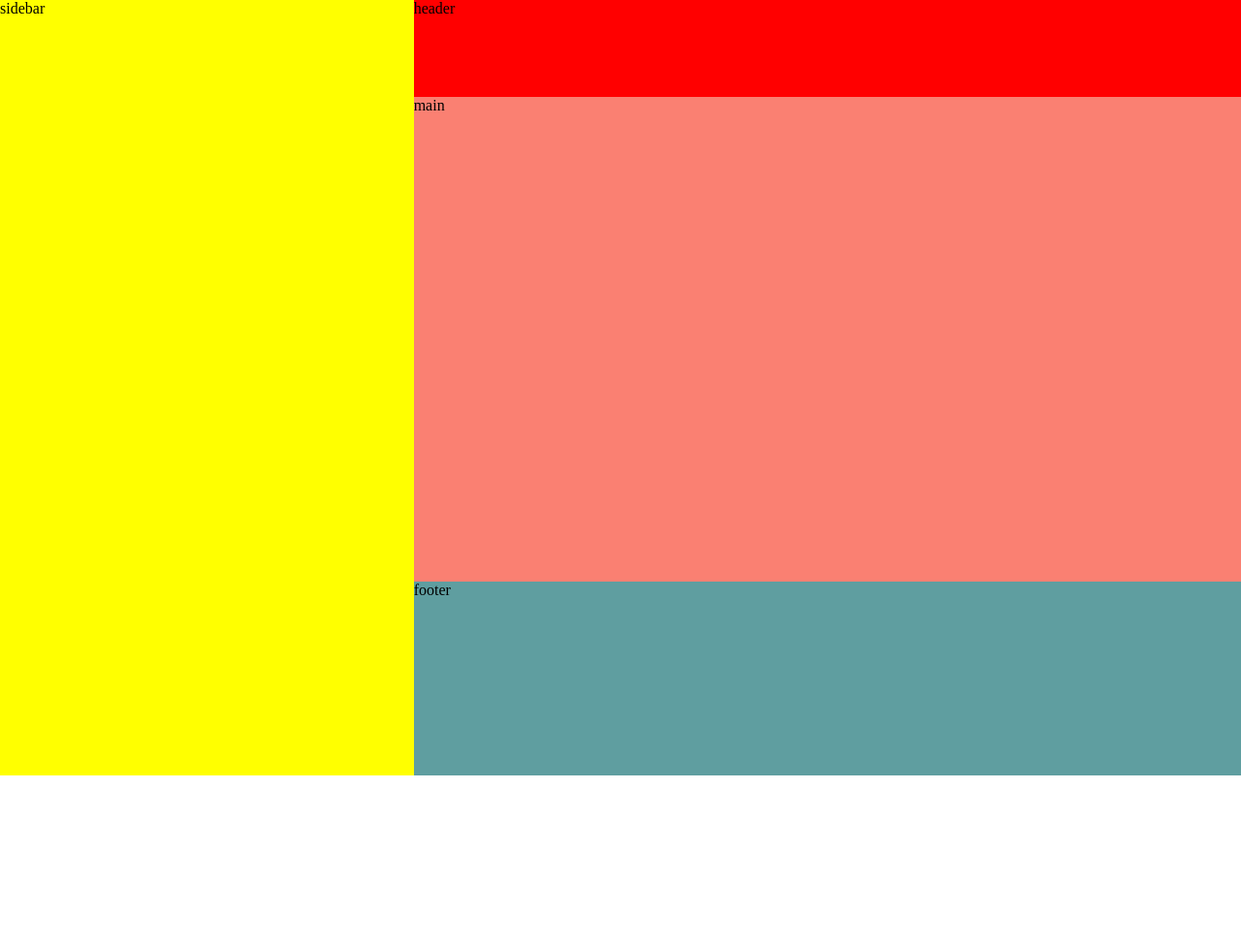
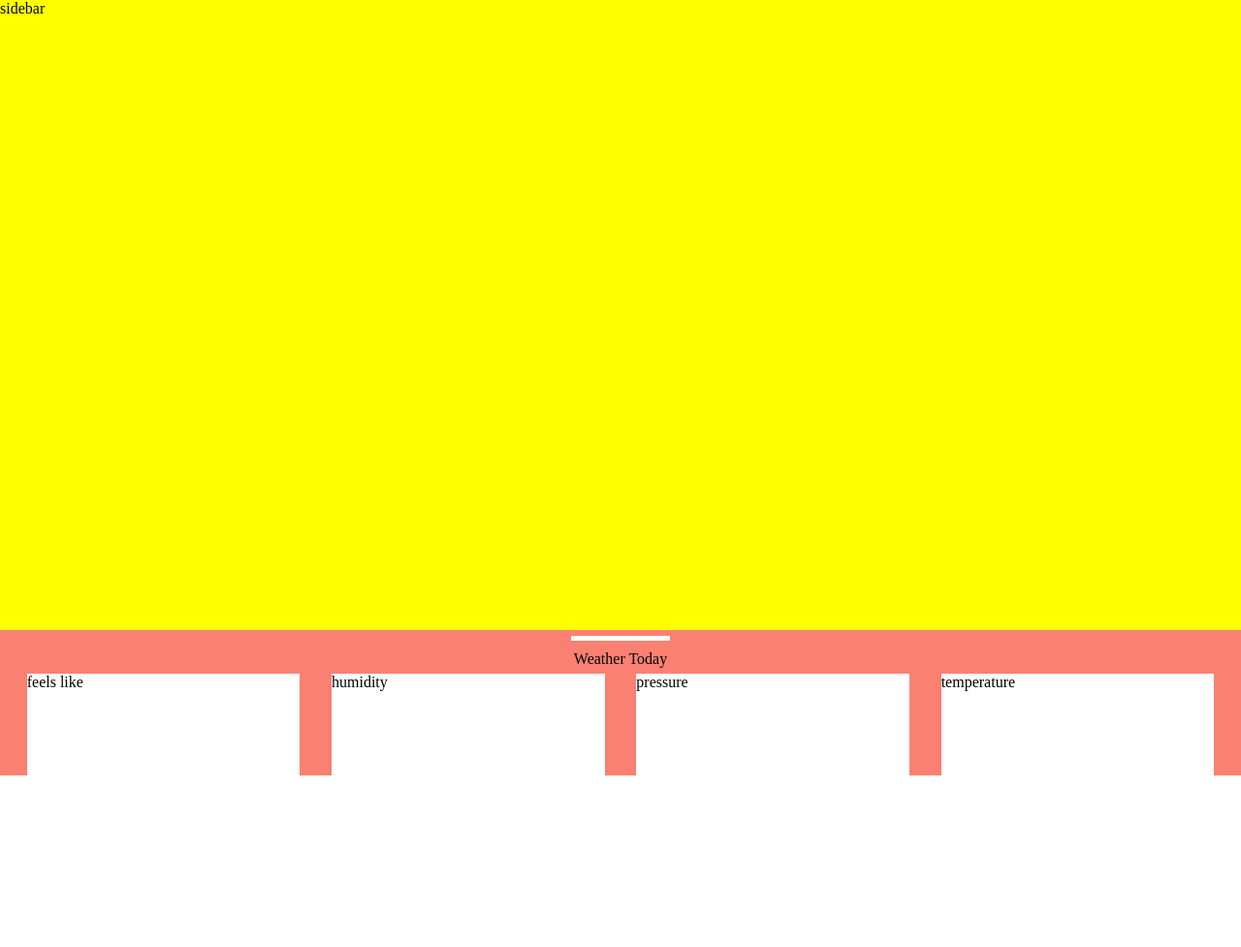
Before and after one commit to Abdur-Rahman-Apu/AeroCast, a plain HTML site: page index.html in a window 1280 px wide. Shown: the whole page at 97% size. Before the commit the page ends 800 px from the top, so only its background shows below. Drawn offline with Linux system fonts and the light colour scheme.

Commit message:
Layout for small devices are determined, sidebar and main section will be displayed in the small devices

```diff
--- a/index.html
+++ b/index.html
@@ -12,7 +12,18 @@
     <section class="container">
         <aside class="sidebar">sidebar</aside>
         <header class="header">header</header>
-        <main class="main">main</main>
+        <main class="main">
+            <div class="main-title">
+                <p class="line"></p>
+                <p class="title">Weather Today</p>
+            </div>
+            <div class="weather-data-container">
+                <div class="feels-like-container">feels like</div>
+                <div class="humidity-container">humidity</div>
+                <div class="pressure-container">pressure</div>
+                <div class="temperature-container">temperature</div>
+            </div>
+        </main>
         <footer class="footer">footer</footer>
     </section>
 
--- a/style.css
+++ b/style.css
@@ -15,29 +15,73 @@ body {
   height: 100%;
   display: grid;
   grid-template-columns: repeat(12, 1fr);
-  grid-template-rows: 100px 1fr 200px;
+  grid-template-rows: 1fr 150px;
   grid-template-areas:
-    "s s s s h h h h h h h h"
-    "s s s s m m m m m m m m"
-    "s s s s f f f f f f f f";
+    "s s s s s s s s s s s s"
+    "m m m m m m m m m m m m";
+  /* grid-template-areas:
+    "s s s h h h h h h h h h"
+    "s s s m m m m m m m m m"
+    "s s s f f f f f f f f f"; */
 }
 
-.header {
-  grid-area: h;
-  background-color: red;
-}
+/* sidebar part start  */
 
 .sidebar {
   grid-area: s;
   background-color: yellow;
 }
 
+/* main part start  */
+
 .main {
   grid-area: m;
   background-color: salmon;
 }
 
+.main-title {
+  min-height: 30%;
+  display: flex;
+  flex-direction: column;
+  justify-content: space-evenly;
+}
+
+.main-title .line {
+  width: 8vw;
+  height: 5px;
+  margin: 0 auto;
+  background-color: #ffffff;
+}
+
+.main-title .title {
+  text-align: center;
+  padding-top: 5px;
+}
+
+.weather-data-container {
+  min-height: 70%;
+  display: flex;
+  justify-content: space-evenly;
+  align-items: center;
+  gap: 5px;
+}
+
+.weather-data-container > div {
+  width: 22vw;
+  height: 22svw;
+  background-color: #fff;
+}
+
+/* header part start  */
+.header {
+  grid-area: h;
+  background-color: red;
+  display: none;
+}
+
+/* footer part start  */
 .footer {
   grid-area: f;
   background-color: cadetblue;
+  display: none;
 }
```
